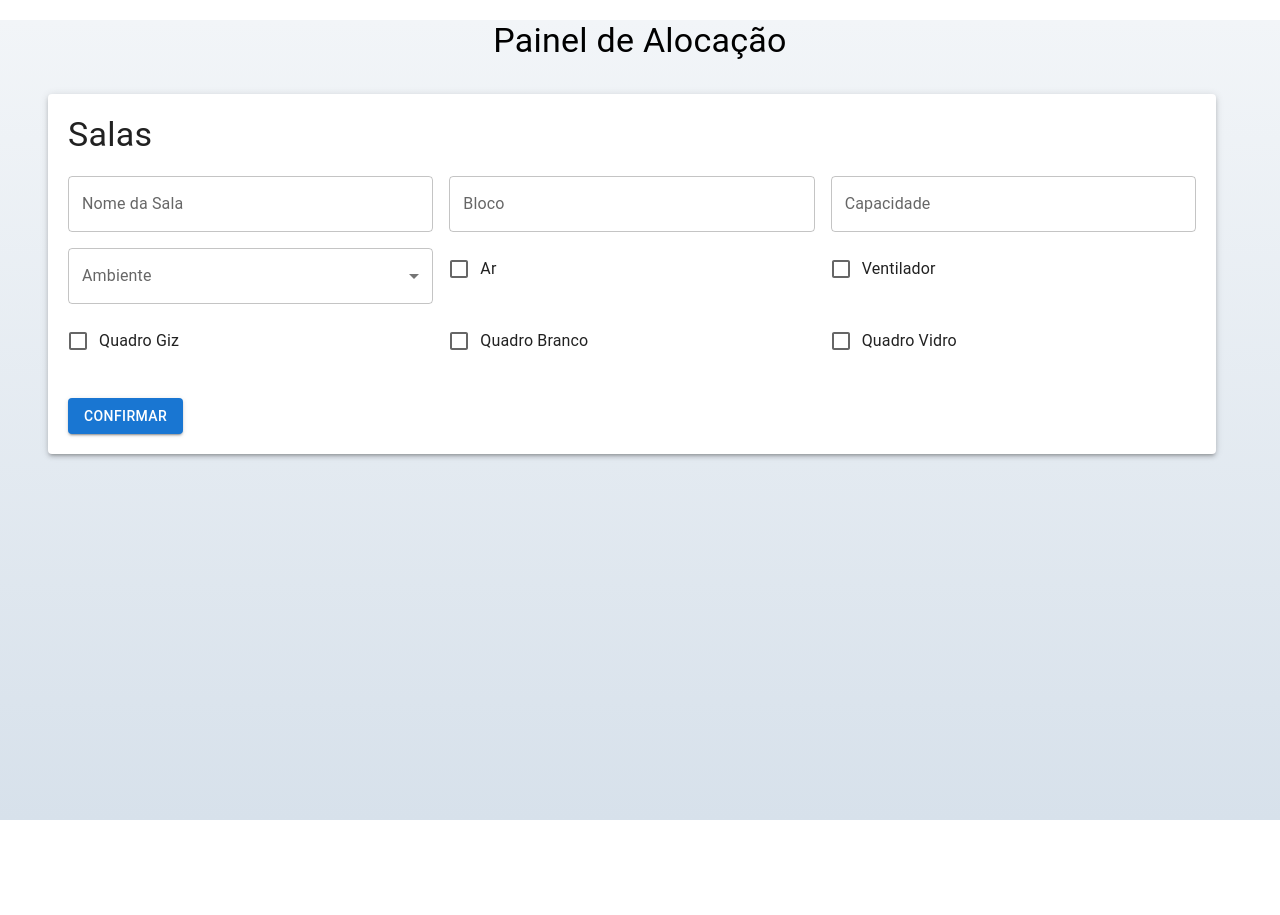
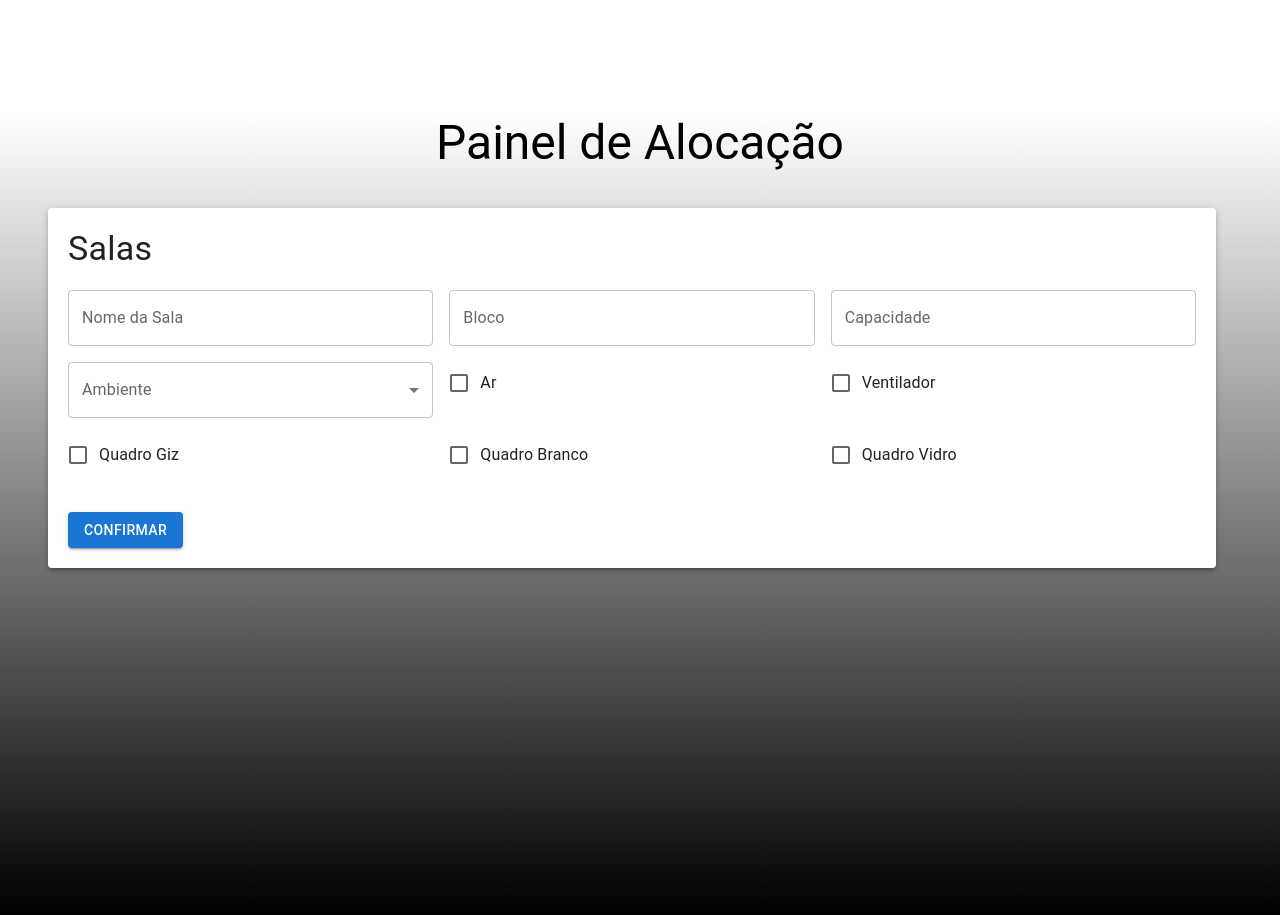
Before and after one commit to sndr/Allocation, a React (Create React App) app: page / in a window 1280 px wide. Before the commit the page ends 820 px from the top, so only its background shows below. Built offline with nearby package versions, Linux system fonts and the light colour scheme.

Commit message:
Experiencia de usuario

```diff
--- a/src/App.js
+++ b/src/App.js
@@ -33,10 +33,10 @@ function App() {
   ];
 
   return (
-    <div style={{ background: 'linear-gradient(to bottom, #f2f5f8, #d7e1eb)', minHeight: '100vh' }}>
+    <div style={{ background: 'linear-gradient(to bottom, #ffffff, #000000)', minHeight: '100vh' }}>
       <Container maxWidth="lg">
-        <Box display="flex" justifyContent="center" marginTop="20px">
-          <Typography variant="h4" gutterBottom>Painel de Alocação</Typography>
+        <Box display="flex" justifyContent="center" marginTop="10%">
+          <Typography variant="h3" gutterBottom>Painel de Alocação</Typography>
         </Box>
         <Grid container spacing={2} style={{ marginTop: '20px' }}>
           <Paper elevation={3} style={{ padding: '20px', width: '100%' }}>
```
